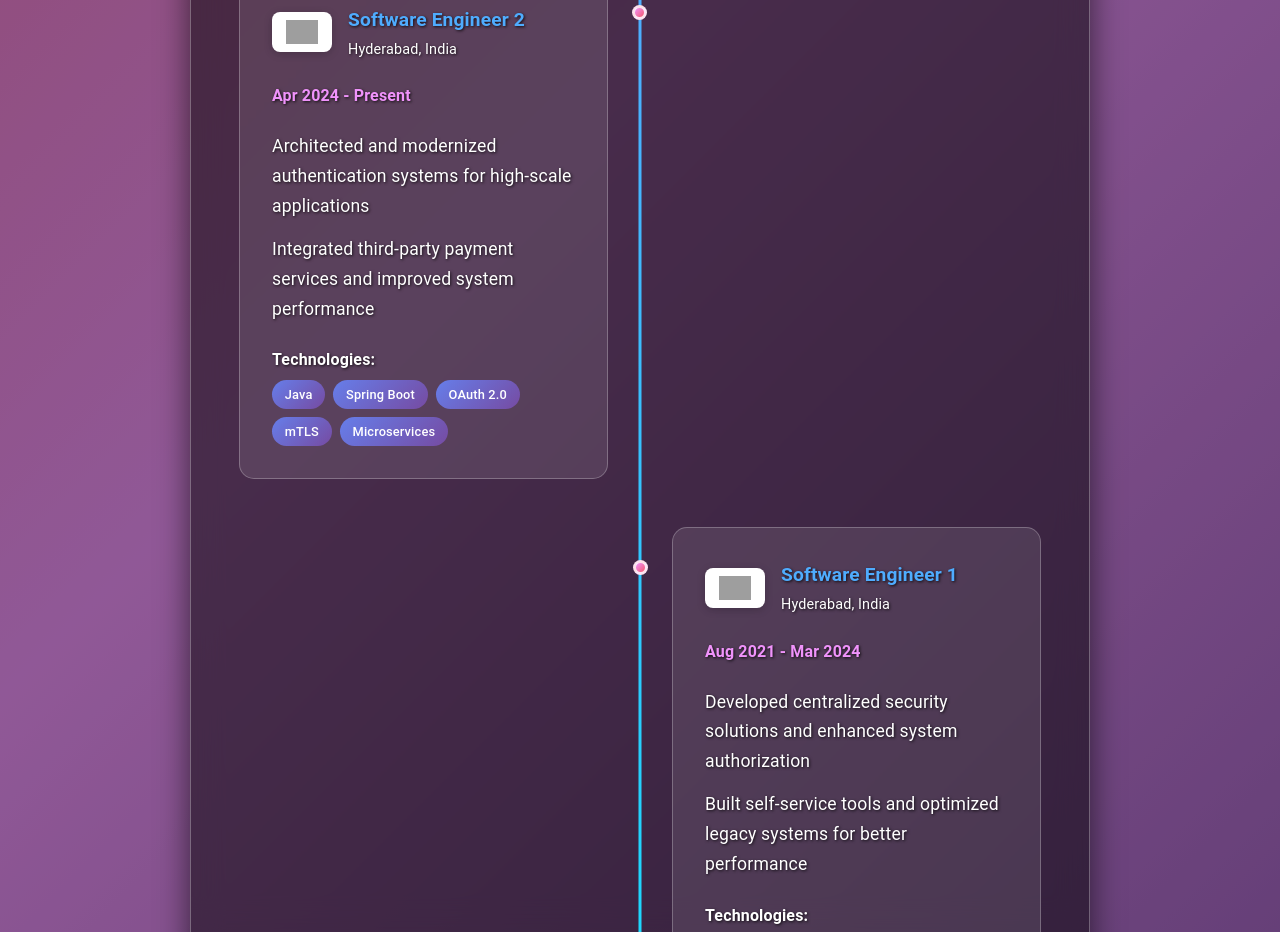
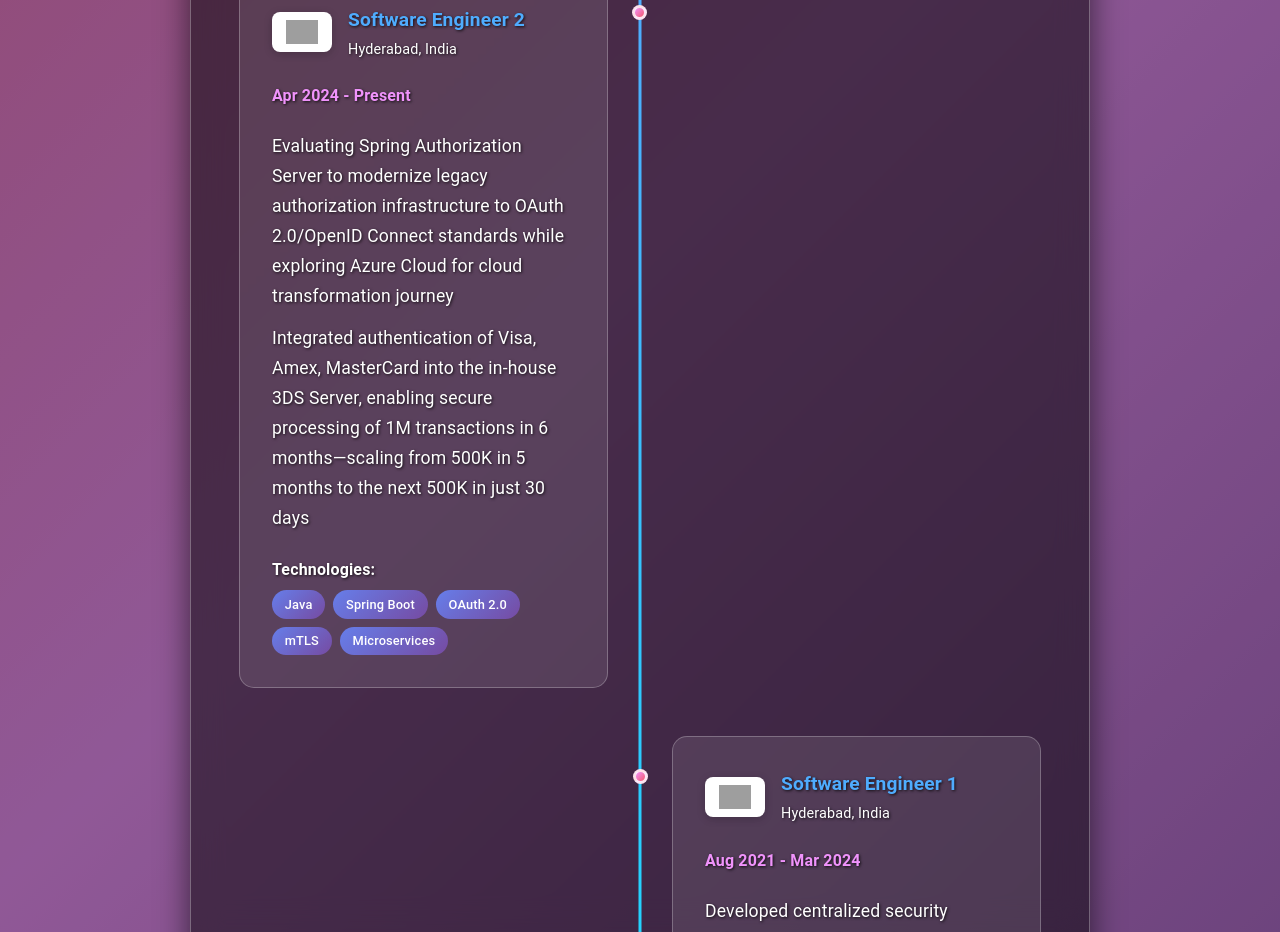
Before and after one commit to mohammedadilyousuf/mohammedadilyousuf.github.io, a React (Vite) app: page / in a window 1280 px wide. Shown: the part 2140-3072 px from the top of the page. Built offline with nearby package versions, Linux system fonts and the light colour scheme; grey boxes are pictures that could not be loaded.

Commit message:
Updated Experience.jsx

```diff
--- a/src/Experience.jsx
+++ b/src/Experience.jsx
@@ -12,8 +12,8 @@ function Experience() {
             duration: 'Apr 2024 - Present',
             location: 'Hyderabad, India',
             description: [
-                'Architected and modernized authentication systems for high-scale applications',
-                'Integrated third-party payment services and improved system performance'
+                'Evaluating Spring Authorization Server to modernize legacy authorization infrastructure to OAuth 2.0/OpenID Connect standards while exploring Azure Cloud for cloud transformation journey',
+                'Integrated authentication of Visa, Amex, MasterCard into the in-house 3DS Server, enabling secure processing of 1M transactions in 6 months—scaling from 500K in 5 months to the next 500K in just 30 days',
             ],
             technologies: ['Java', 'Spring Boot', 'OAuth 2.0', 'mTLS', 'Microservices']
         },
```
